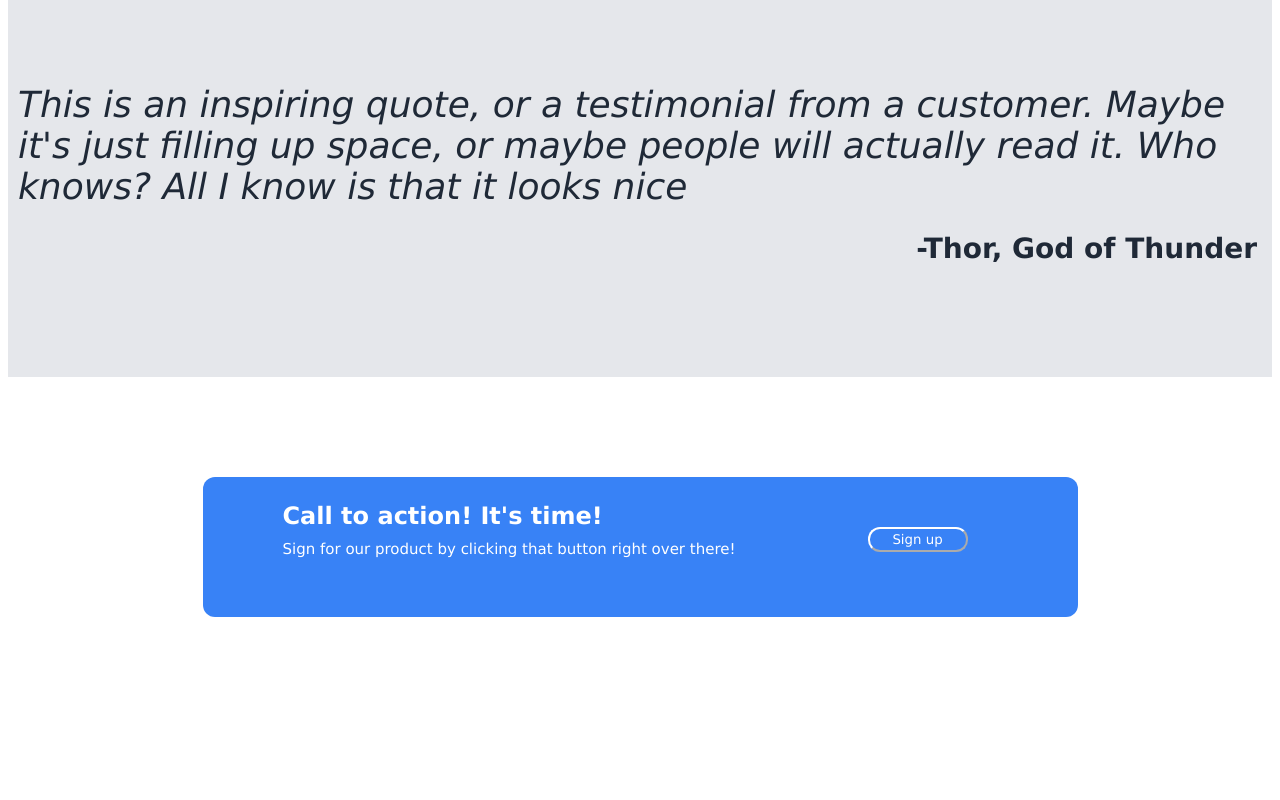
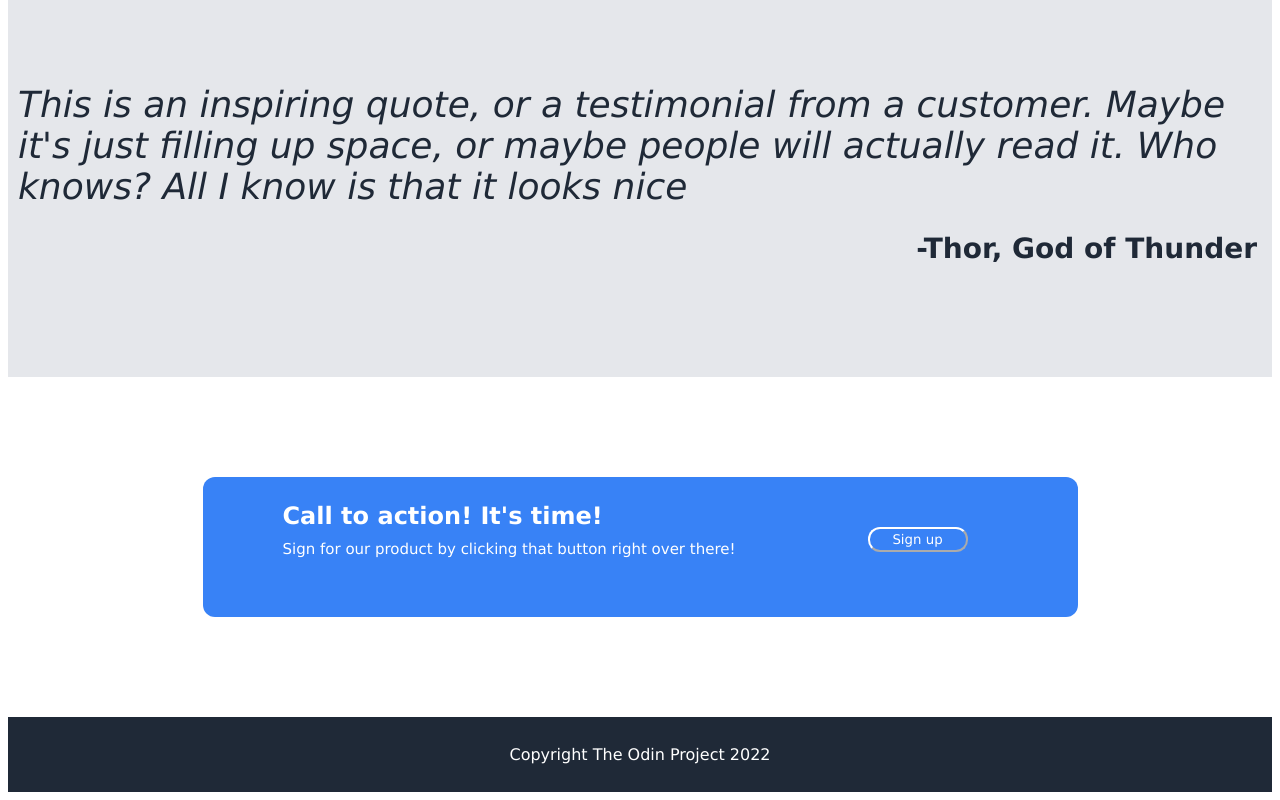
Before and after one commit to lucy-lathrop/landing-page, a plain HTML site: page index.html in a window 1280 px wide. Shown: the part 724-1524 px from the top of the page. Before the commit the page ends 1449 px from the top, so only its background shows below. Drawn offline with Linux system fonts and the light colour scheme.

Commit message:
Add footer to index.html and update style.css

```diff
--- a/index.html
+++ b/index.html
@@ -72,6 +72,9 @@
   </main>
 
   <footer>
+    <div class="footer">
+      <p class="copyright">Copyright The Odin Project 2022</p>
+    </div>
   </footer>
 
 </body>
--- a/style.css
+++ b/style.css
@@ -211,3 +211,12 @@ li {
   align-items: center;
   justify-content: center;
 }
+
+footer {
+  background-color: #1F2937;
+  color: white;
+  height: 75px;
+  display: flex;
+  justify-content: center;
+  align-items: center;
+}
```
